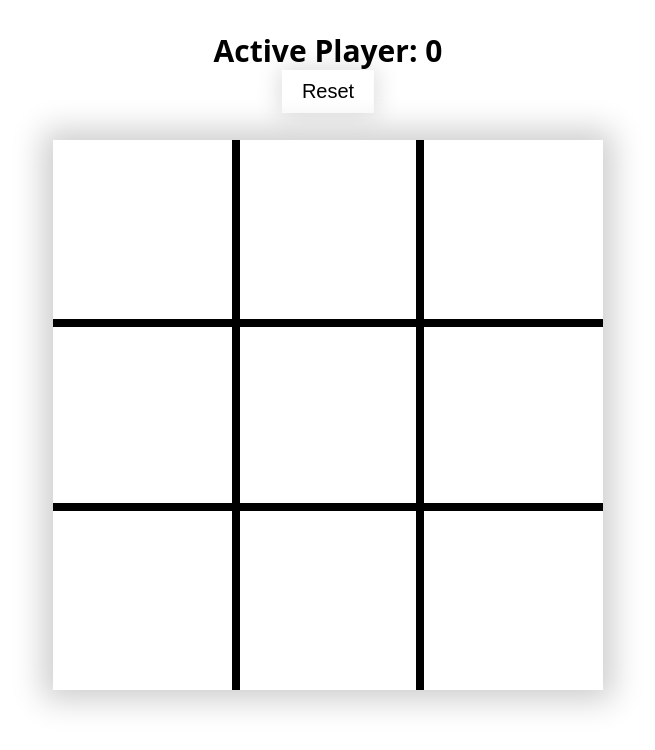
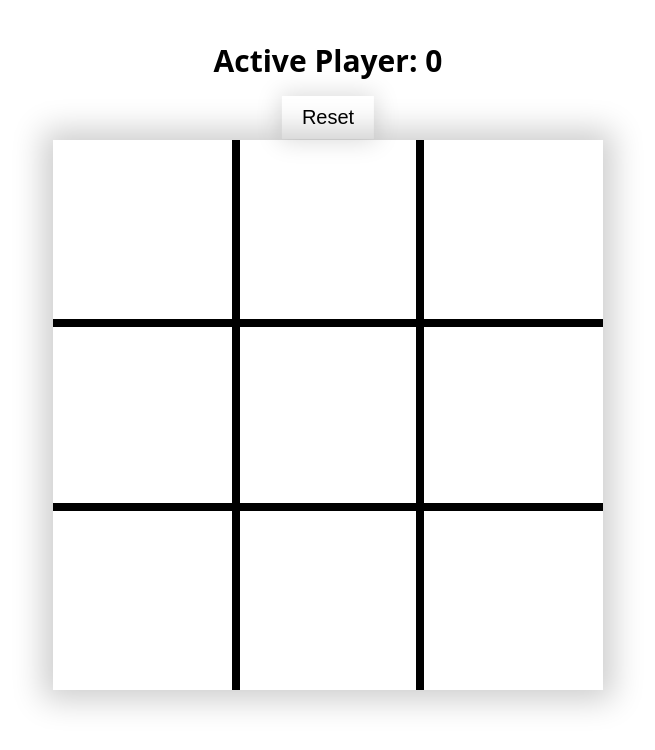
Before and after one commit to Luka-Personal/Tic-tac-toe--game, a plain HTML site: page index.html in a window 1280 px wide. Shown: the whole page, without its empty margins (312-967 px from the left). Drawn offline with nearby package versions, Linux system fonts and the light colour scheme.

Commit message:
overlap fix

```diff
--- a/css/style.css
+++ b/css/style.css
@@ -15,9 +15,9 @@ body {
 }
 .heading {
   position: absolute;
-  top: 3rem;
+  top: 5%;
   font-size: 3rem;
-  width: 23rem;
+  min-width: 23rem;
   text-align: center;
   left: 50%;
   -webkit-transform: translateX(-50%);
@@ -37,7 +37,7 @@ button {
   cursor: pointer;
   background-color: #fff;
   left: 50%;
-  top: 7rem;
+  top: 12%;
   -webkit-transform: translateX(-50%);
   -ms-transform: translateX(-50%);
   transform: translateX(-50%);
```
